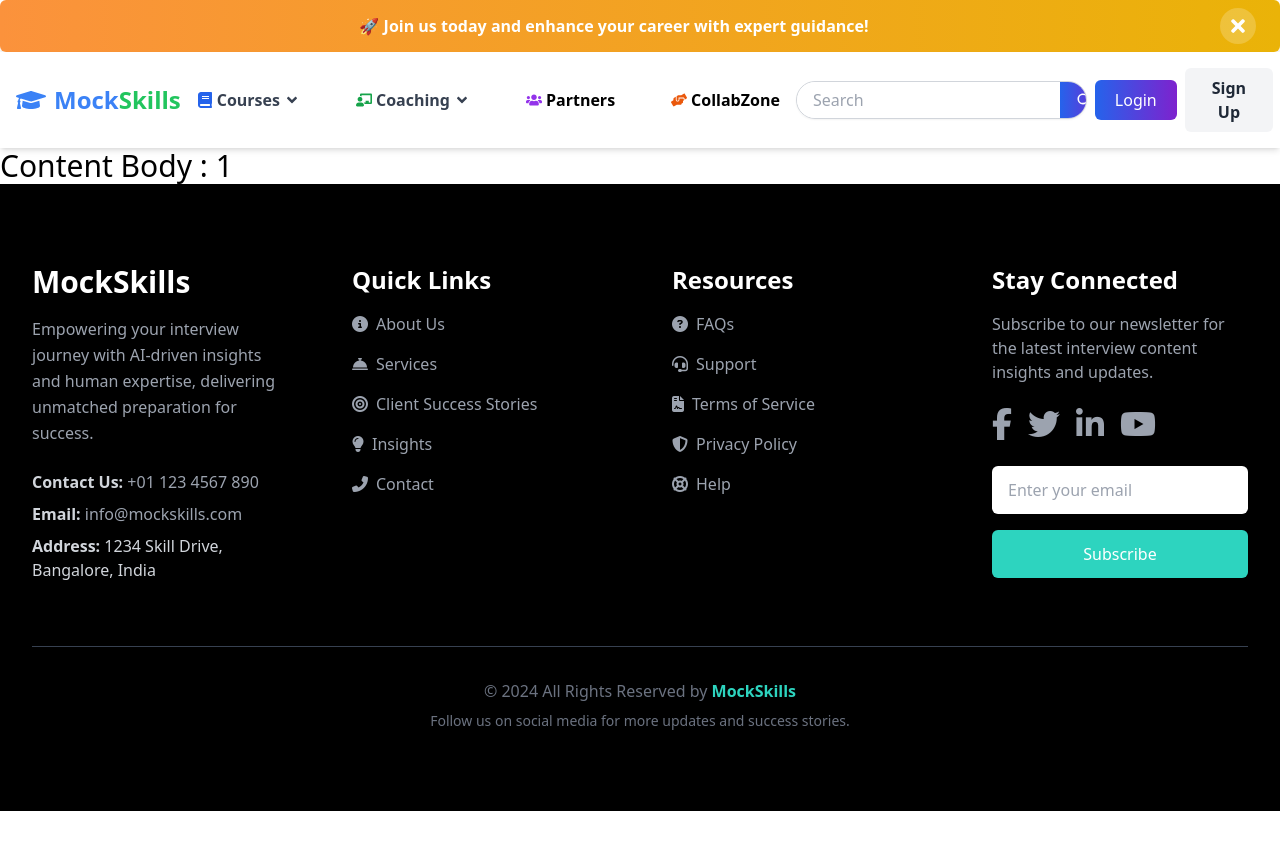
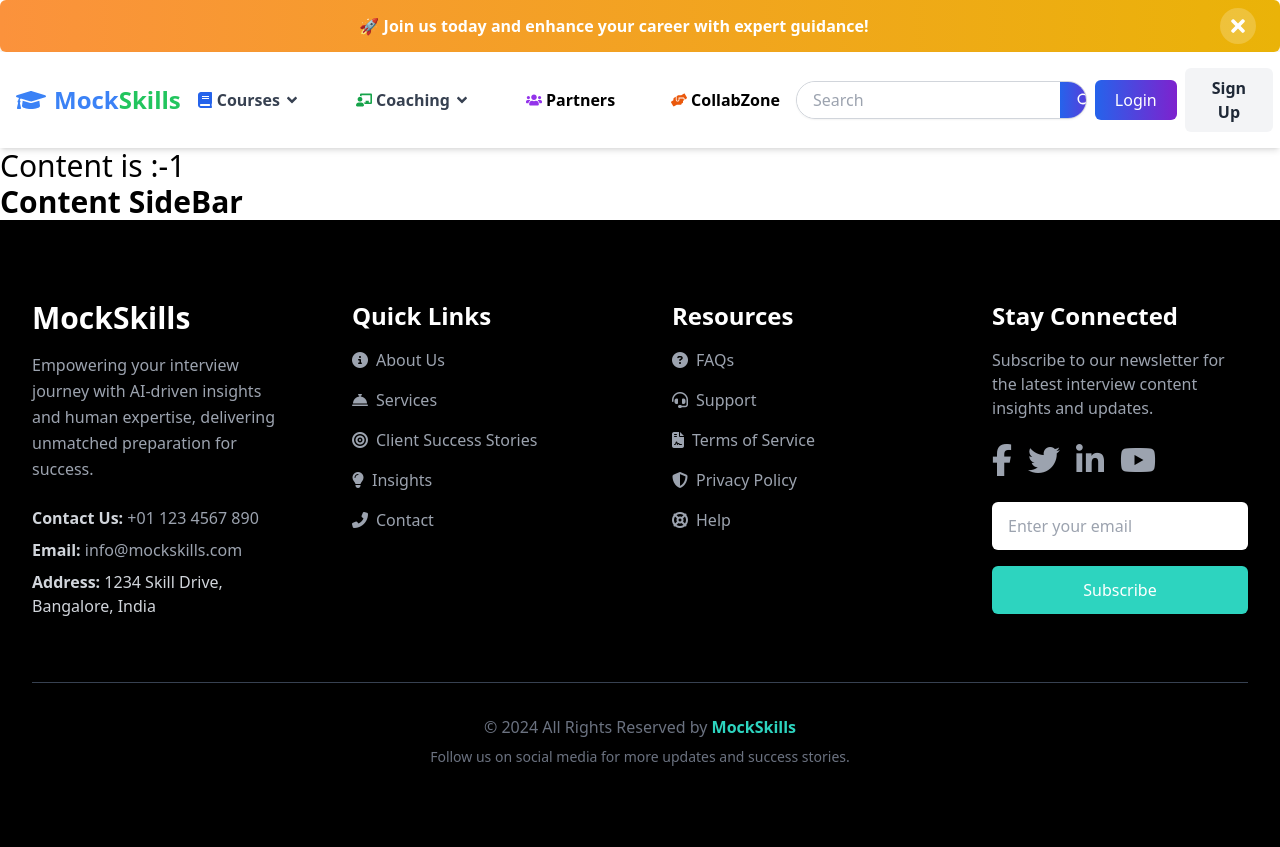
Before and after one commit to MockSkills-Tech/mockskills, a React (Vite) app: page /courses/1/1/1 in a window 1280 px wide. Before the commit the page ends 811 px from the top, so only its background shows below. Built offline with nearby package versions, Linux system fonts and the light colour scheme.

Commit message:
Content and ContentSidebar routing added

```diff
--- a/src/Components/Courses/ContentDetails/Content.jsx
+++ b/src/Components/Courses/ContentDetails/Content.jsx
@@ -1,5 +1,6 @@
-const Content = () => {
-  return <div>Content</div>;
+/* eslint-disable react/prop-types */
+const Content = ({ id }) => {
+  return <div>Content is :-{id}</div>;
 };
 
 export default Content;
--- a/src/Components/Courses/ContentDetails/ContentBody.jsx
+++ b/src/Components/Courses/ContentDetails/ContentBody.jsx
@@ -1,8 +1,15 @@
 import { useParams } from "react-router-dom";
+import Content from "./Content";
+import ContentSideBar from "./ContentSideBar";
 
 const ContentBody = () => {
   const { id } = useParams();
-  return <div className="text-3xl ">Content Body : {id}</div>;
+  return (
+    <div className="text-3xl ">
+      <Content id={id} />
+      <ContentSideBar />
+    </div>
+  );
 };
 
 export default ContentBody;
--- /dev/null
+++ b/src/Components/Courses/ContentDetails/ContentSideBar.jsx
@@ -0,0 +1,5 @@
+const ContentSideBar = () => {
+  return <div className="text-3xl font-bold">Content SideBar</div>;
+};
+
+export default ContentSideBar;
```
